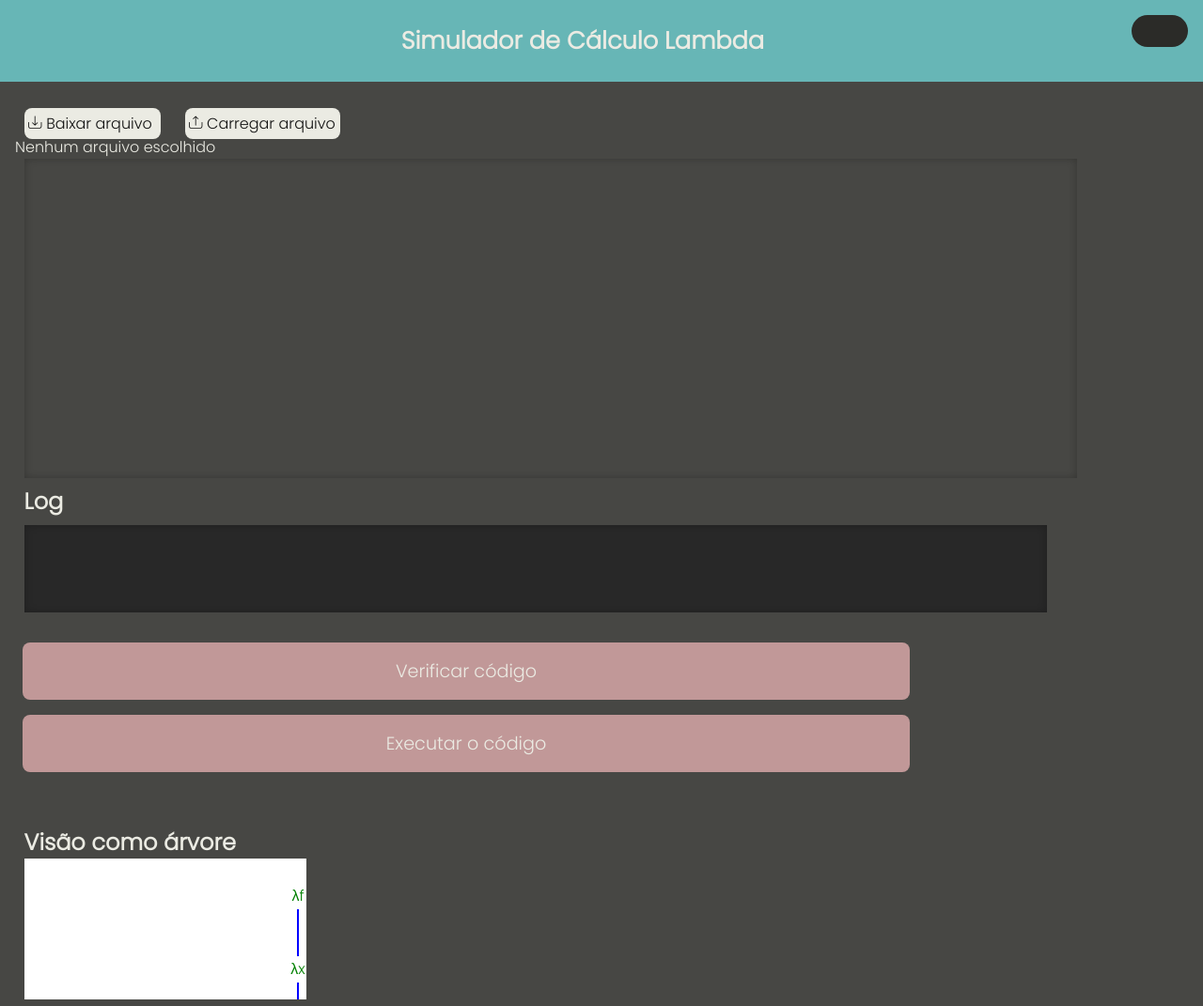
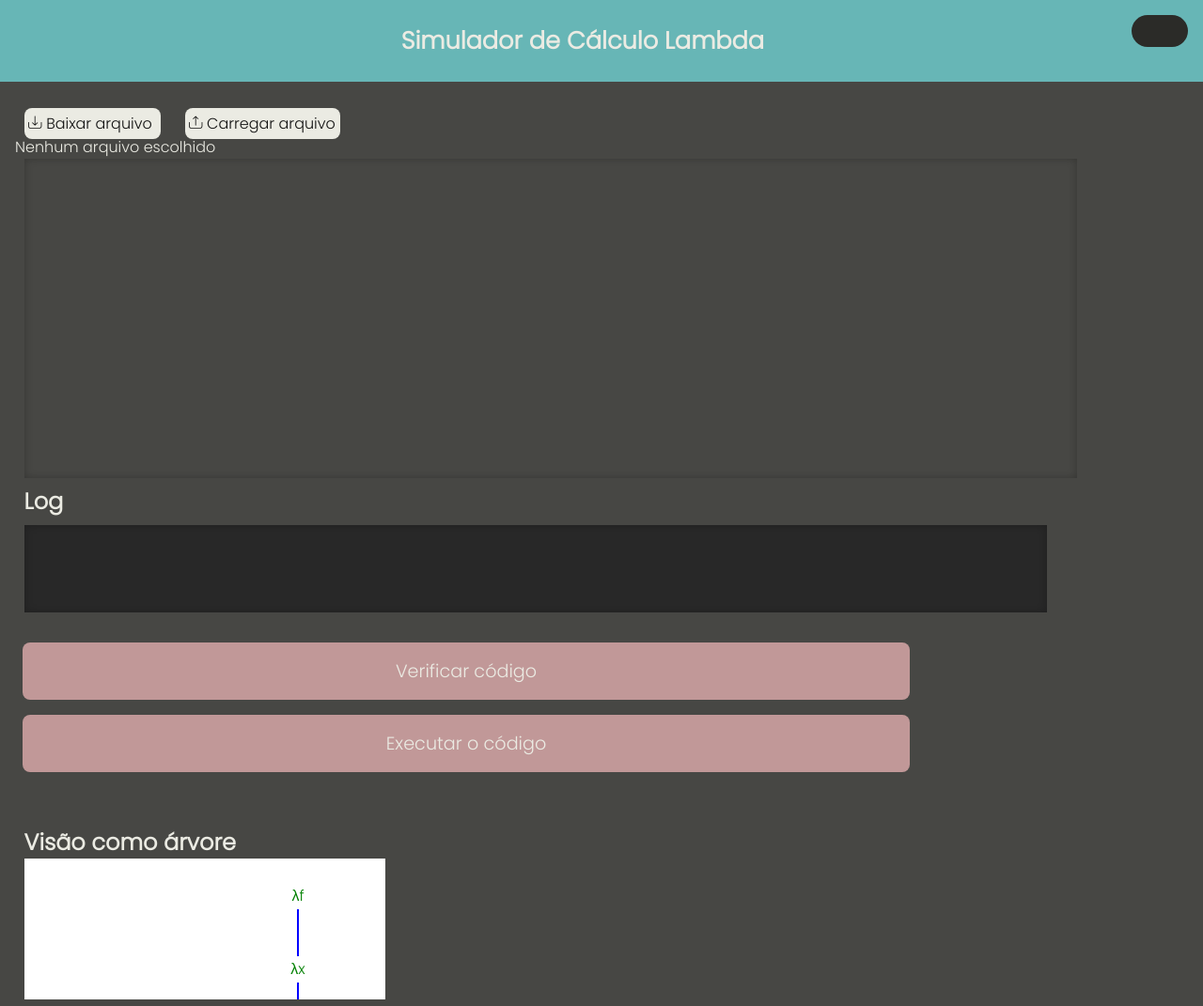
Before and after one commit to petcomputacaoufrgs/pinguim-lambda, a website built with webpack: page www/index.html in a window 1280 px wide. Shown: the whole page at 94% size. Built offline with nearby package versions, Linux system fonts and the light colour scheme; what lambda-wasm would draw is missing.

Commit message:
just readability twerks

```diff
--- a/www/draw.js
+++ b/www/draw.js
@@ -221,9 +221,7 @@ function drawApplication(term, targetSvg, config) {
     let leftChildPos = drawTermWith(term.function, targetSvg, leftChildConfig);
 
     let rightChildConfig = config.clone();
-    rightChildConfig.left = (
-        leftChildPos.right + config.minLeafDistance
-    );
+    rightChildConfig.left = leftChildPos.right + config.minLeafDistance;
     rightChildConfig.setMinCenter(rightChildConfig.left);
     rightChildConfig.top += (
         config[configName].line.height
--- a/www/styles.css
+++ b/www/styles.css
@@ -47,6 +47,7 @@
 }
 
 #tree-wrapper, #tree {
+    width: 30vw;
     height: 100%;
 }
 
```
